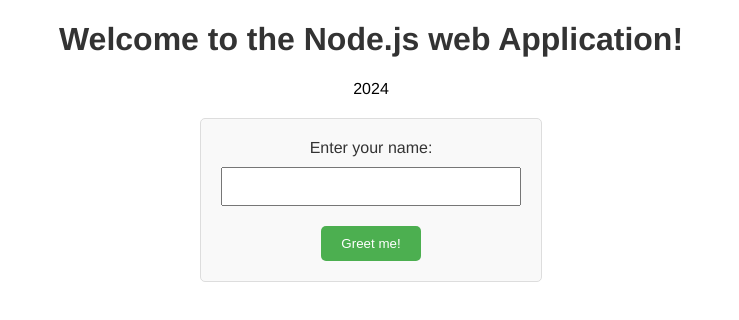
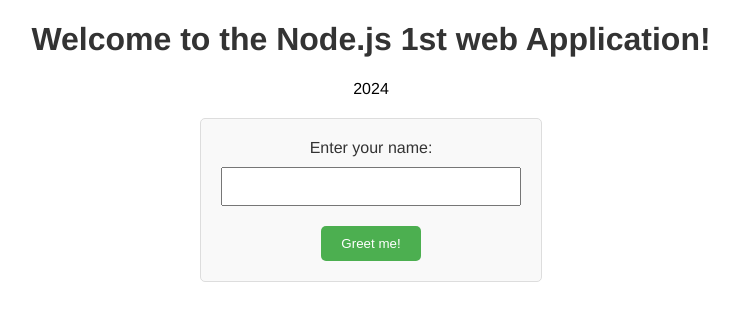
Before and after one commit to Amogh-98/WebApp, a plain HTML site: page index.html in a window 1280 px wide. Shown: the whole page, without its empty margins (269-1008 px from the left). Drawn offline with Linux system fonts and the light colour scheme.

Commit message:
index.html

```diff
--- a/index.html
+++ b/index.html
@@ -56,7 +56,7 @@
     </title>
 </head>
 <body>
-    <h1>Welcome to the Node.js web Application!</h1>
+    <h1>Welcome to the Node.js 1st web Application!</h1>
     <p>2024</p>
     <form action="/greet" method="post">
         <label for="name">Enter your name:</label>
```
